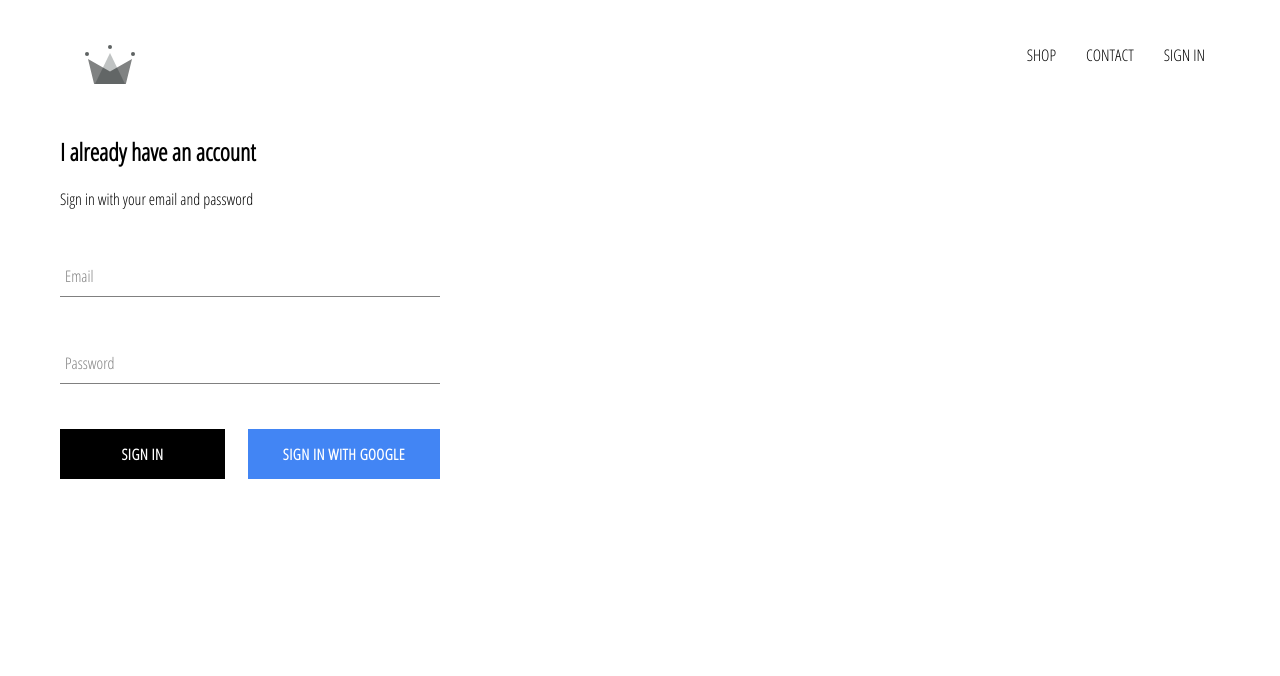
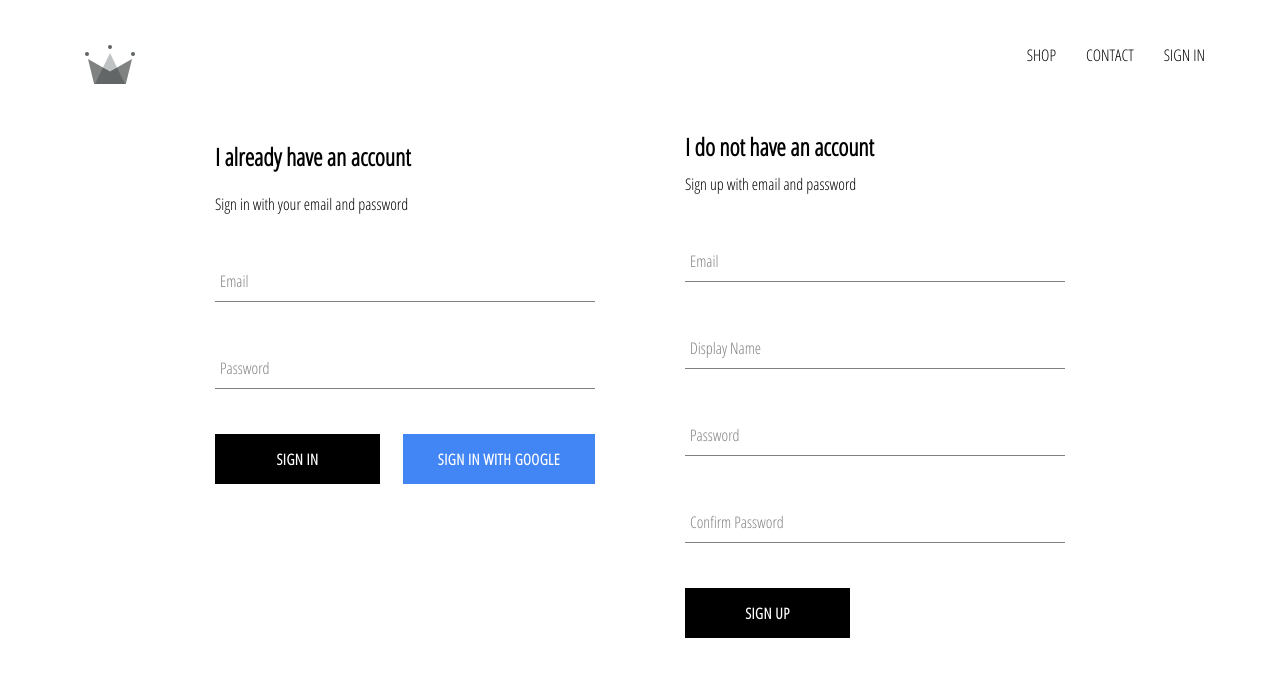
Before and after one commit to ilagon/zero-merch-ZTM, a React (Create React App) app: page /signin in a window 1280 px wide. Shown: the top 676 px of the page. Built offline with nearby package versions, Linux system fonts and the light colour scheme; no server answers.

Commit message:
Implemented Sign up with Email and Password using firebase

```diff
--- a/src/App.jsx
+++ b/src/App.jsx
@@ -1,42 +1,54 @@
-import React from 'react';
-import './App.css';
-import {Route, Switch} from 'react-router-dom';
-import HomePage from './pages/homepage/homepage.component'
-import ShopPage from './pages/shop/shop.component';
-import Header from './components/header/header.component';
-import SignInAndSignUp from './pages/sign-in-sign-up/sign-in-sign-up.component';
-import {auth} from './firebase/firebase.utils';
+import React from "react";
+import "./App.css";
+import { Route, Switch } from "react-router-dom";
+import HomePage from "./pages/homepage/homepage.component";
+import ShopPage from "./pages/shop/shop.component";
+import Header from "./components/header/header.component";
+import SignInAndSignUp from "./pages/sign-in-sign-up/sign-in-sign-up.component";
+import { auth, createUserProfileDocument } from "./firebase/firebase.utils";
 
 class App extends React.Component {
-  constructor(){
+  constructor() {
     super();
 
     this.state = {
-      currentUser: null
-    }
+      currentUser: null,
+    };
   }
 
   unsubscribeFromAuth = null;
 
-  componentDidMount(){
-    this.unsubscribeFromAuth = auth.onAuthStateChanged(user => {
-      this.setState({currentUser: user});
+  componentDidMount() {
+    this.unsubscribeFromAuth = auth.onAuthStateChanged(async (userAuth) => {
+      if (userAuth) {
+        const userRef = await createUserProfileDocument(userAuth);
+
+        userRef.onSnapshot((snapshot) => {
+          this.setState({
+            currentUser: {
+              id: snapshot.id,
+              ...snapshot.data(),
+            },
+          });
+          console.log(this.state);
+        });
+      }
+      this.setState({ currentUser: userAuth });
     });
   }
 
-  componentWillUnmount(){
+  componentWillUnmount() {
     this.unsubscribeFromAuth();
   }
 
-
-  render(){
+  render() {
     return (
       <div>
-        <Header currentUser={this.state.currentUser}/>
+        <Header currentUser={this.state.currentUser} />
         <Switch>
           <Route exact path='/' component={HomePage} />
-          <Route path="/shop" component={ShopPage}/>
-          <Route path='/signin' component={SignInAndSignUp}/>
+          <Route path='/shop' component={ShopPage} />
+          <Route path='/signin' component={SignInAndSignUp} />
         </Switch>
       </div>
     );
--- /dev/null
+++ b/src/components/sign-up/sign-up.component.jsx
@@ -0,0 +1,102 @@
+import React, { Component } from "react";
+import FormInput from "../form-input/form-input.component";
+import CustomButton from "../custom-button/custom-button.component";
+import { auth, createUserProfileDocument } from "../../firebase/firebase.utils";
+import "./sign-up.styles.scss";
+
+export class SignUp extends Component {
+  constructor() {
+    super();
+
+    this.state = {
+      displayName: "",
+      email: "",
+      password: "",
+      confirmPassword: "",
+    };
+  }
+
+  handleSubmit = async (event) => {
+    event.preventDefault();
+
+    const { displayName, email, password, confirmPassword } = this.state;
+
+    if (password !== confirmPassword) {
+      alert("Passwords do not match");
+      return;
+    }
+
+    try {
+      const { user } = await auth.createUserWithEmailAndPassword(
+        email,
+        password
+      );
+
+      await createUserProfileDocument(user, { displayName });
+
+      this.setState({
+        displayName: "",
+        email: "",
+        password: "",
+        confirmPassword: "",
+      });
+    } catch (error) {
+      console.log(error);
+    }
+  };
+
+  handleChange = event => {
+      const {name, value} = event.target;
+
+      this.setState({[name]: value});
+  }
+
+  render() {
+    const { displayName, email, password, confirmPassword } = this.state;
+    return (
+      <div className='sign-up'>
+        <h2 className='title'>I do not have an account</h2>
+        <span>Sign up with email and password</span>
+        <form className='sign-up-form' onSubmit={this.handleSubmit}>
+          <FormInput
+            type='email'
+            name='email'
+            value={email}
+            handleChange={this.handleChange}
+            label='Email'
+            required
+          />
+          <FormInput
+            type='text'
+            name='displayName'
+            value={displayName}
+            handleChange={this.handleChange}
+            label='Display Name'
+            required
+          />
+
+          <FormInput
+            type='password'
+            name='password'
+            value={password}
+            handleChange={this.handleChange}
+            label='Password'
+            required
+          />
+
+          <FormInput
+            type='password'
+            name='confirmPassword'
+            value={confirmPassword}
+            handleChange={this.handleChange}
+            label='Confirm Password'
+            required
+          />
+          <CustomButton type='submit'>SIGN UP</CustomButton>
+        </form>
+      </div>
+    );
+  }
+}
+
+export default SignUp;
--- /dev/null
+++ b/src/components/sign-up/sign-up.styles.scss
@@ -0,0 +1,9 @@
+.sign-up {
+    display: flex;
+    flex-direction: column;
+    width: 380px;
+
+    .title{
+        margin: 10px 0;
+    }
+}
--- a/src/firebase/firebase.utils.js
+++ b/src/firebase/firebase.utils.js
@@ -12,6 +12,33 @@
     measurementId: "G-ZCWEY7EWV8"
   };
 
+  export const createUserProfileDocument = async (userAuth, additionalData) => {
+    if(!userAuth){
+        return;
+    }else{
+
+        const userRef = firestore.doc(`users/${userAuth.uid}`);
+        const snapShot = await userRef.get();
+        if(!snapShot.exists){
+            const {displayName, email} = userAuth;
+            const createdAt = new Date();
+
+            try {
+                await userRef.set({
+                    displayName,
+                    email,
+                    createdAt,
+                    ...additionalData
+                })
+            } catch (error) {
+                console.log('error creating user', error.message);
+            }
+        }
+
+        return userRef;
+    }
+  };
+
   firebase.initializeApp(config);
 
   export const auth = firebase.auth();
--- a/src/pages/sign-in-sign-up/sign-in-sign-up.component.jsx
+++ b/src/pages/sign-in-sign-up/sign-in-sign-up.component.jsx
@@ -1,9 +1,13 @@
 import React from 'react'
 import SignIn from '../../components/sign-in/sign-in.component';
+import SignUp from '../../components/sign-up/sign-up.component';
+import './sign-in-sign-up.styles.scss';
+
 function SignInAndSignUp() {
     return (
         <div className='sign-in-sign-up'>
             <SignIn/>
+            <SignUp/>
         </div>
     )
 }
--- a/src/pages/sign-in-sign-up/sign-in-sign-up.styles.scss
+++ b/src/pages/sign-in-sign-up/sign-in-sign-up.styles.scss
@@ -0,0 +1,6 @@
+.sign-in-sign-up {
+  width: 850px;
+  display: flex;
+  justify-content: space-between;
+  margin: 30px auto;
+}
```
